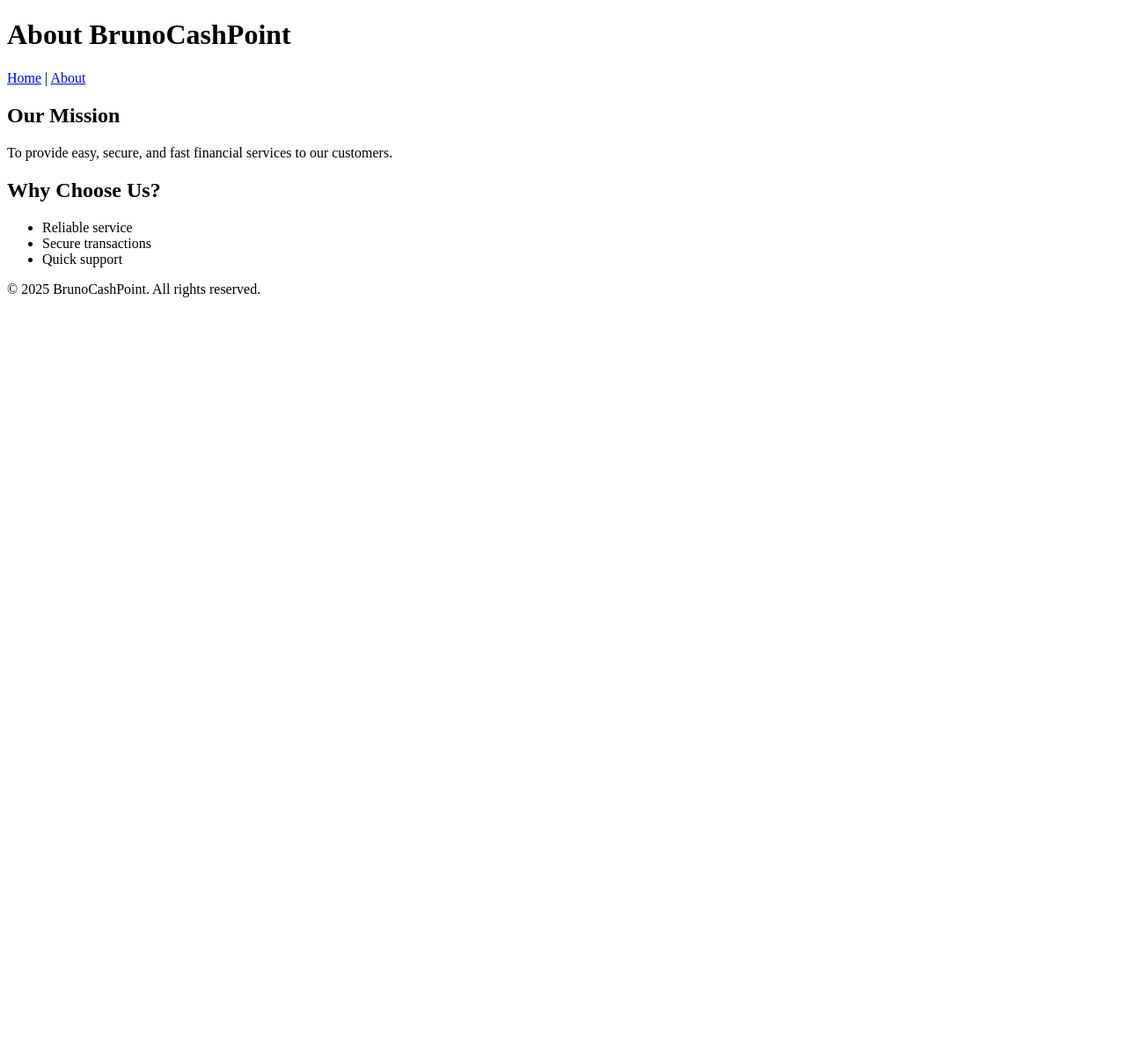
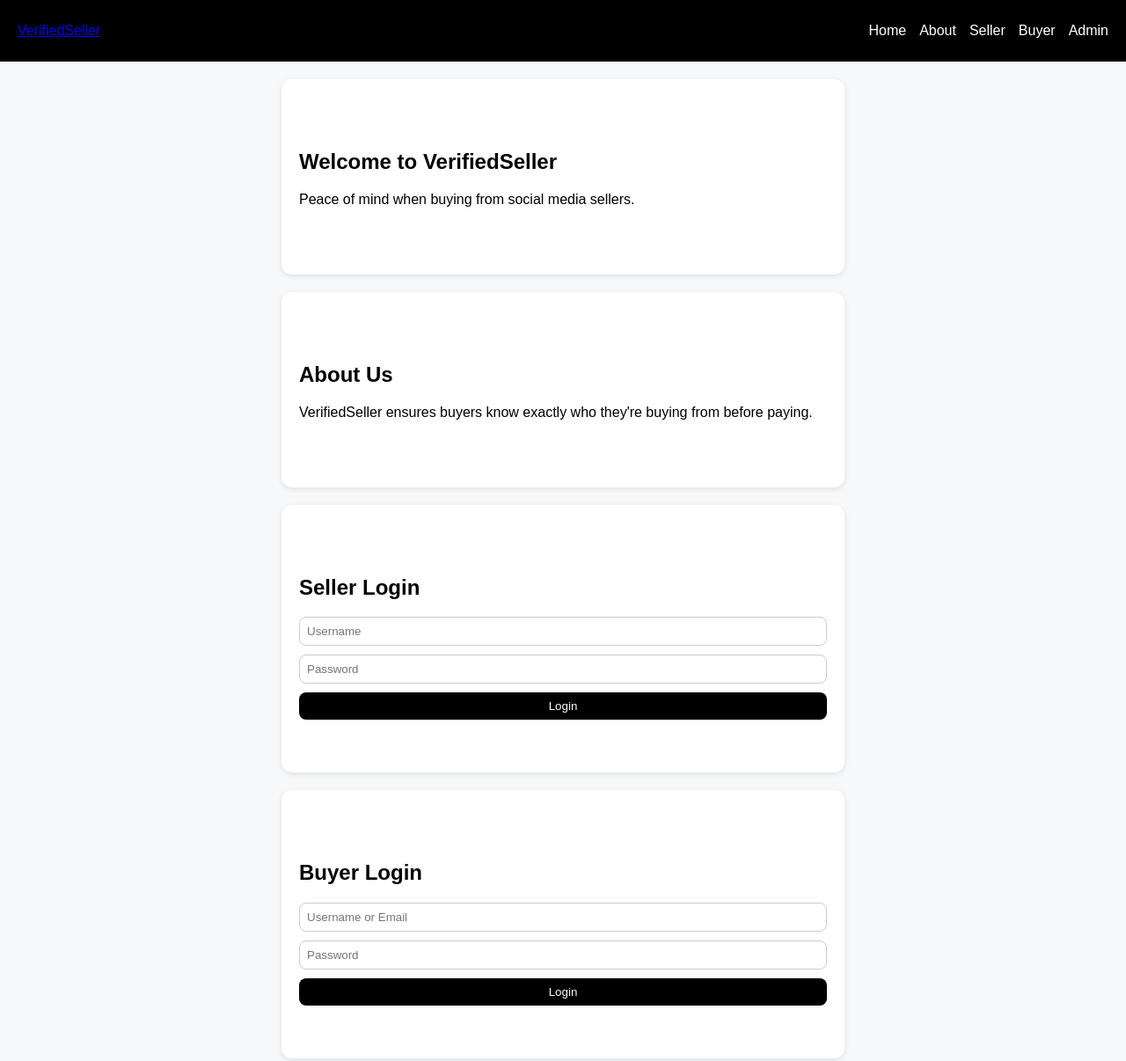
Before and after one commit to Abdul-kareem08/SELLERPROJECT, a plain HTML site: page index.html in a window 1280 px wide. Shown: the top 1206 px of the page at 88% size. Before the commit the page ends 800 px from the top, so only its background shows below. Drawn offline with Linux system fonts and the light colour scheme.

Commit message:
html and css added

```diff
--- a/index.html
+++ b/index.html
@@ -1,38 +1,64 @@
 <!DOCTYPE html>
 <html lang="en">
 <head>
-    <meta charset="UTF-8">
-    <meta name="viewport" content="width=device-width, initial-scale=1.0">
-    <title>BrunoCashPoint - About</title>
-    <link rel="stylesheet" href="style.css">
+  <meta charset="UTF-8" />
+  <meta name="viewport" content="width=device-width, initial-scale=1.0" />
+  <title>VerifiedSeller</title>
+  <link rel="stylesheet" href="style.css" />
 </head>
 <body>
-    <header>
-        <h1>About BrunoCashPoint</h1>
-        <nav>
-            <a href="index.html">Home</a> |
-            <a href="about.html">About</a>
-        </nav>
-    </header>
+  <!-- Navigation -->
+  <nav class="navbar">
+    <div class="nav-container">
+      <a href="#" class="logo">VerifiedSeller</a>
+      <ul class="nav-links">
+        <li><a href="#home">Home</a></li>
+        <li><a href="#about">About</a></li>
+        <li><a href="#seller">Seller</a></li>
+        <li><a href="#buyer">Buyer</a></li>
+        <li><a href="#admin">Admin</a></li>
+      </ul>
+    </div>
+  </nav>
 
-    <main>
-        <section>
-            <h2>Our Mission</h2>
-            <p>To provide easy, secure, and fast financial services to our customers.</p>
-        </section>
+  <!-- Pages Sections -->
+  <section id="home" class="page-section">
+    <h1>Welcome to VerifiedSeller</h1>
+    <p>Peace of mind when buying from social media sellers.</p>
+  </section>
 
-        <section>
-            <h2>Why Choose Us?</h2>
-            <ul>
-                <li>Reliable service</li>
-                <li>Secure transactions</li>
-                <li>Quick support</li>
-            </ul>
-        </section>
-    </main>
+  <section id="about" class="page-section">
+    <h2>About Us</h2>
+    <p>VerifiedSeller ensures buyers know exactly who they're buying from before paying.</p>
+  </section>
 
-    <footer>
-        <p>&copy; 2025 BrunoCashPoint. All rights reserved.</p>
-    </footer>
+  <section id="seller" class="page-section">
+    <h2>Seller Login</h2>
+    <form id="sellerLoginForm">
+      <input type="text" placeholder="Username" required />
+      <input type="password" placeholder="Password" required />
+      <button type="submit">Login</button>
+    </form>
+  </section>
+
+  <section id="buyer" class="page-section">
+    <h2>Buyer Login</h2>
+    <form id="buyerLoginForm">
+      <input type="text" placeholder="Username or Email" required />
+      <input type="password" placeholder="Password" required />
+      <button type="submit">Login</button>
+    </form>
+  </section>
+
+  <section id="admin" class="page-section">
+    <h2>Admin Login</h2>
+    <form id="adminLoginForm">
+      <input type="text" placeholder="Admin Username" required />
+      <input type="password" placeholder="Password" required />
+      <button type="submit">Login</button>
+    </form>
+  </section>
+
+  <script src="app.js"></script>
 </body>
 </html>
--- /dev/null
+++ b/style.css
@@ -0,0 +1,67 @@
+body {
+  margin: 0;
+  font-family: Arial, sans-serif;
+  background: #f7f8fa;
+}
+
+.navbar {
+  background: #000;
+  padding: 10px 20px;
+  color: white;
+}
+
+.nav-container {
+  display: flex;
+  justify-content: space-between;
+  align-items: center;
+}
+
+.nav-links {
+  list-style: none;
+  display: flex;
+  gap: 15px;
+}
+
+.nav-links li a {
+  color: white;
+  text-decoration: none;
+}
+
+.nav-links li a:hover {
+  text-decoration: underline;
+}
+
+.page-section {
+  padding: 60px 20px;
+  background: #fff;
+  margin: 20px auto;
+  width: 90%;
+  max-width: 600px;
+  border-radius: 12px;
+  box-shadow: 0 2px 6px rgba(0,0,0,0.1);
+}
+
+form {
+  display: flex;
+  flex-direction: column;
+  gap: 10px;
+}
+
+input {
+  padding: 8px;
+  border-radius: 8px;
+  border: 1px solid #ccc;
+}
+
+button {
+  padding: 8px;
+  border-radius: 8px;
+  border: none;
+  background: black;
+  color: white;
+  cursor: pointer;
+}
+
+button:hover {
+  background: #333;
+}
```
